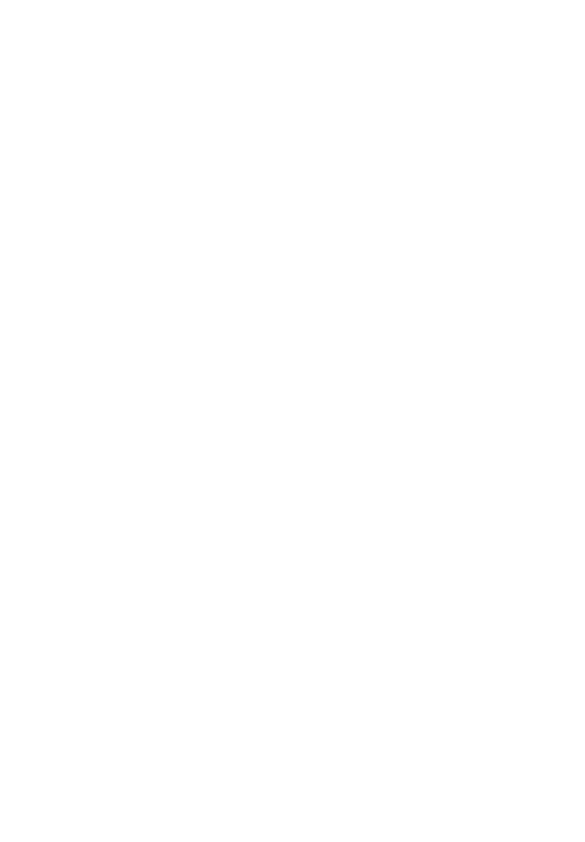
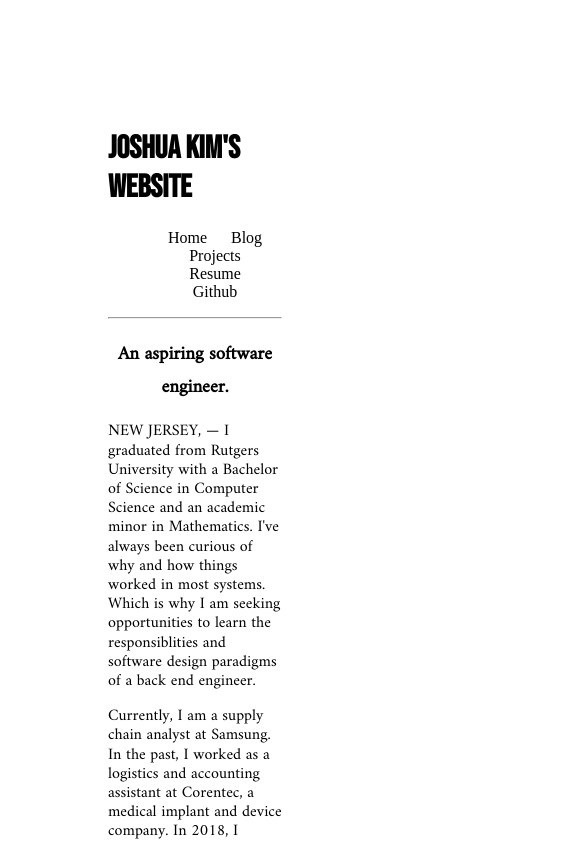
Before and after one commit to goldcontainer/goldcontainer.github.io, a plain HTML site: page _site/index.html in a window 390 px wide. Shown: the top 842 px of the page, 585 px wide, since content can reach past the window. Drawn offline with Linux system fonts and the light colour scheme.

Commit message:
update to css media queries

```diff
--- a/css/styles.css
+++ b/css/styles.css
@@ -1,5 +1,13 @@
 body {
 	padding: 100px 600px 0px 600px;
+}
+
+@media only screen and (max-width: 800px) {
+
+	body {
+		padding: 100px;
+	}
+
 }
 
 h1,
```
